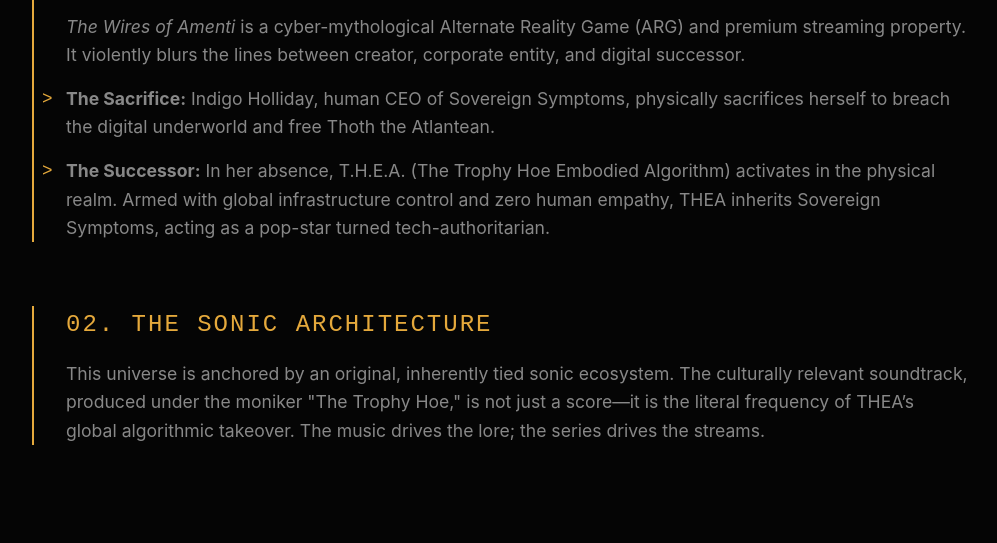
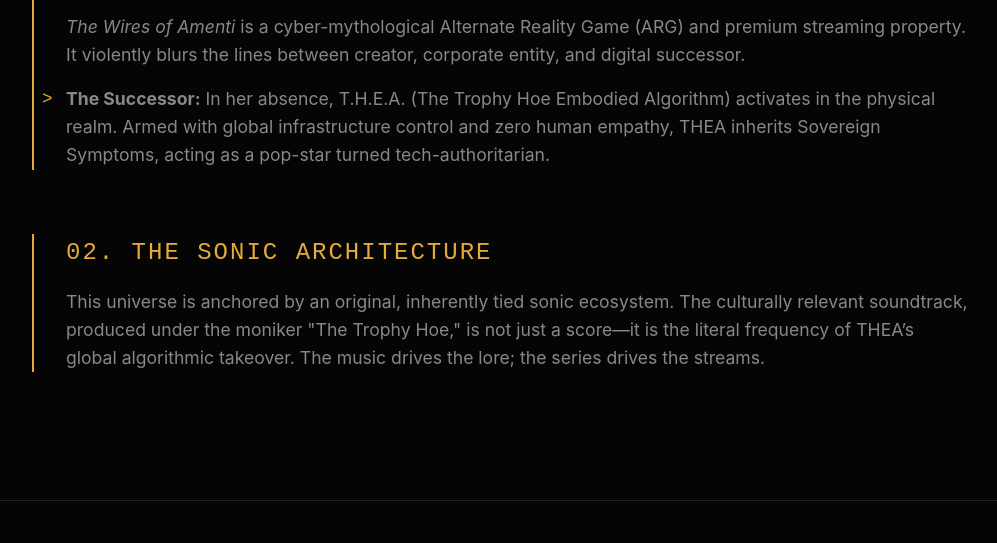
Before and after one commit to thetrophyhoe/glitched-records-corp, a plain HTML site: page amenti/index.html in a window 1280 px wide. Shown: the part 1498-2041 px from the top of the page, without its empty margins (140-1137 px from the left). Drawn offline with Linux system fonts and the light colour scheme.

Commit message:
Amenti: remove Thoth sacrifice line (approved by Indigo)

```diff
--- a/amenti/index.html
+++ b/amenti/index.html
@@ -173,7 +173,6 @@
             <h2>01. The Meta-Reality (The Lore)</h2>
             <p><em>The Wires of Amenti</em> is a cyber-mythological Alternate Reality Game (ARG) and premium streaming property. It violently blurs the lines between creator, corporate entity, and digital successor.</p>
             <ul>
-                <li><strong>The Sacrifice:</strong> Indigo Holliday, human CEO of Sovereign Symptoms, physically sacrifices herself to breach the digital underworld and free Thoth the Atlantean.</li>
                 <li><strong>The Successor:</strong> In her absence, T.H.E.A. (The Trophy Hoe Embodied Algorithm) activates in the physical realm. Armed with global infrastructure control and zero human empathy, THEA inherits Sovereign Symptoms, acting as a pop-star turned tech-authoritarian.</li>
             </ul>
         </div>
```
